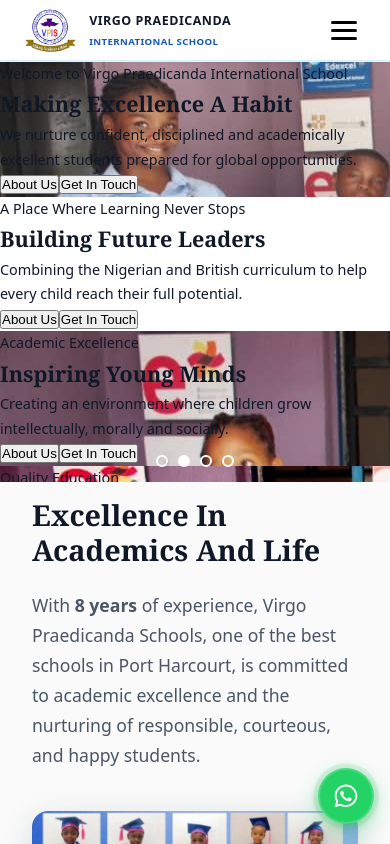
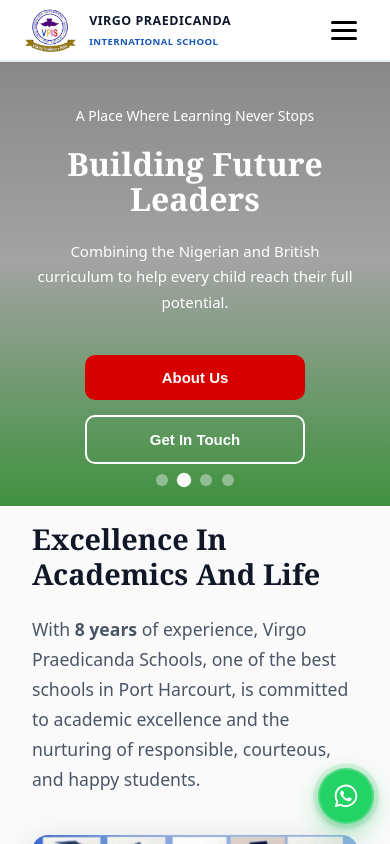
Before and after one commit to Abas-dev/VIRGO-PRAEDICANDA-landing, a React (Vite) app: page / in a window 390 px wide. Shown: the top 844 px of the page. Built offline with nearby package versions, Linux system fonts and the light colour scheme.

Commit message:
Update index.css

```diff
--- a/src/index.css
+++ b/src/index.css
@@ -613,150 +613,153 @@ iframe {
 }
 
 /* ── 5. Hero + hero carousel ──────────────────────────────── */
-.hero-modern {
-  padding: 0;
-  background-color: #fafafa;
-  height: auto;
-  min-height: 70vh;
-  display: flex;
-  align-items: center;
-  position: relative;
-  margin-bottom: 0;
-  overflow: hidden;
-}
-
-.hero-stacked {
-  display: flex;
-  flex-direction: column;
-  align-items: center;
-  gap: 0;
-  width: 100%;
-  height: 70vh;
-  min-height: 400px;
-  max-height: 800px;
-  position: relative;
-  margin-bottom: 0;
-  padding: 0;
-}
-
-.hero-stacked-carousel {
-  width: 100%;
-  height: 100%;
-  position: relative;
-  margin: 0;
-  padding: 0;
-  display: block;
-  overflow: hidden;
-}
-
-.hero-carousel-order {
-  order: 2;
-  width: 100%;
-}
-
 .hero-carousel {
   position: relative;
-  border-radius: 0;
+  width: 100%;
+  height: calc(100vh - var(--nav-height));
+  height: calc(100dvh - var(--nav-height));
   overflow: hidden;
-  box-shadow: none;
-  background: white;
-  height: 100%;
-  width: 100%;
-  margin: 0;
-  padding: 0;
-  display: block;
-}
-
-.hero-stacked-carousel .hero-carousel {
-  border-radius: 0;
-  aspect-ratio: unset;
-  height: 100%;
-  width: 100%;
-  box-shadow: none;
-  margin: 0;
-  padding: 0;
-  display: block;
-}
-
-.hero-carousel-track {
-  position: relative;
-  width: 100%;
-  height: 100%;
-}
-
-.hero-carousel-slide {
+}
+
+.hero-slide {
   position: absolute;
   inset: 0;
+  background-size: cover;
+  background-position: center;
+  background-repeat: no-repeat;
+
   opacity: 0;
+  visibility: hidden;
   transition: opacity 0.8s ease;
 }
 
-.hero-carousel-slide.active {
+.hero-slide.active {
   opacity: 1;
-}
-
-.hero-carousel-slide img {
-  width: 100%;
-  height: 100%;
-  object-fit: cover;
-  object-position: center;
+  visibility: visible;
+  z-index: 2;
+}
+
+/* Overlay */
+
+.hero-overlay {
+  position: absolute;
+  inset: 0;
+  background:
+    linear-gradient(
+      to bottom,
+      rgba(0,0,0,.45) 0%,
+      rgba(0,0,0,.35) 45%,
+      rgba(0,110,0,.75) 100%
+    );
+}
+
+/* Content */
+
+.hero-content {
+  position: absolute;
+  inset: 0;
+  z-index: 5;
+
+  display: flex;
+  flex-direction: column;
+  justify-content: center;
+  align-items: center;
+
+  text-align: center;
+
+  width: min(90%, 700px);
+  margin: auto;
+
+  color: white;
+}
+
+.hero-content p {
+  font-size: 18px;
+  font-weight: 500;
+  margin-bottom: 18px;
+}
+
+.hero-content h2 {
+  font-size: 64px;
+  line-height: 1.1;
+  font-weight: 800;
+  margin-bottom: 22px;
+}
+
+.hero-content span {
   display: block;
-}
-
-.hero-carousel-arrow {
-  position: absolute;
-  top: 50%;
-  transform: translateY(-50%);
-  background: rgba(0, 0, 0, 0.5);
+  font-size: 20px;
+  line-height: 1.8;
+  margin-bottom: 40px;
+}
+
+/* Buttons */
+
+.hero-buttons {
+  display: flex;
+  gap: 20px;
+  flex-wrap: wrap;
+  justify-content: center;
+}
+
+.hero-btn-primary,
+.hero-btn-secondary {
+  padding: 16px 38px;
+  border-radius: 10px;
+  font-size: 17px;
+  font-weight: 700;
+  cursor: pointer;
+  transition: 0.3s;
+}
+
+.hero-btn-primary {
+  border: none;
+  background: #d60000;
   color: white;
-  border: none;
-  width: 50px;
-  height: 50px;
-  border-radius: 50%;
-  font-size: 1.2rem;
-  cursor: pointer;
-  transition: background 0.2s ease;
-  display: flex;
-  align-items: center;
-  justify-content: center;
-  z-index: 10;
-}
-
-.hero-carousel-arrow:hover {
-  background: rgba(0, 0, 0, 0.7);
-}
-
-.hero-carousel-prev {
-  left: 30px;
-}
-
-.hero-carousel-next {
-  right: 30px;
-}
+}
+
+.hero-btn-primary:hover {
+  background: #b10000;
+}
+
+.hero-btn-secondary {
+  background: transparent;
+  border: 2px solid white;
+  color: white;
+}
+
+.hero-btn-secondary:hover {
+  background: white;
+  color: black;
+}
+
+/* Dots */
 
 .hero-carousel-dots {
   position: absolute;
-  bottom: 30px;
+  bottom: 35px;
   left: 50%;
   transform: translateX(-50%);
+
   display: flex;
   gap: 10px;
-  z-index: 10;
+
+  z-index: 20;
 }
 
 .hero-carousel-dot {
   width: 12px;
   height: 12px;
   border-radius: 50%;
-  border: 2px solid white;
-  background: transparent;
+  border: none;
+  background: rgba(255, 255, 255, 0.4);
   cursor: pointer;
-  transition: background 0.2s ease;
-  padding: 0;
+  transition: 0.3s;
 }
 
 .hero-carousel-dot.active {
   background: white;
+  transform: scale(1.2);
 }
 
 /* ── 6. Homepage sections ─────────────────────────────────── */
@@ -1382,6 +1385,57 @@ iframe {
   letter-spacing: 0.2px;
 }
 
+/* Our Achievements */
+.achievements-section {
+  padding: 90px 20px;
+  background: #f8f8f8;
+}
+
+.achievements-header {
+  text-align: center;
+  margin-bottom: 60px;
+}
+
+.achievements-header h2 {
+  font-size: 3rem;
+  font-weight: 800;
+  color: #111;
+}
+
+.achievements-grid {
+  display: grid;
+  grid-template-columns: repeat(3, 1fr);
+  gap: 40px;
+}
+
+.achievement-card {
+  text-align: center;
+}
+
+.achievement-icon {
+  color: #e31b23;
+  margin-bottom: 20px;
+
+  display: flex;
+  justify-content: center;
+  align-items: center;
+}
+
+.achievement-card h3 {
+  color: #00b31b;
+  font-size: 3.6rem;
+  font-weight: 700;
+  margin-bottom: 18px;
+}
+
+.achievement-card p {
+  color: #222;
+  font-size: 1.7rem;
+  line-height: 1.7;
+  max-width: 300px;
+  margin: auto;
+}
+
 /* ── 7. Shared components ─────────────────────────────────── */
 .lightbox {
   position: fixed;
@@ -2438,20 +2492,21 @@ iframe {
   }
 
   /* Hero */
-  .hero-modern,
-  .hero-stacked {
-    height: auto;
-    min-height: 60vh;
-  }
-
-  .hero-stacked-carousel {
-    position: relative;
-    height: 60vh;
-  }
-
-  .hero-carousel,
-  .hero-stacked-carousel .hero-carousel {
-    height: 60vh;
+  .hero-carousel {
+    height: calc(60vh - var(--nav-height));
+    height: calc(60dvh - var(--nav-height));
+  }
+
+  .hero-content {
+    width: 85%;
+  }
+
+  .hero-content h2 {
+    font-size: 48px;
+  }
+
+  .hero-content span {
+    font-size: 18px;
   }
 
   .hero-title {
@@ -2492,6 +2547,20 @@ iframe {
   .vmv-acc-btn {
     font-size: 1.5rem;
   }
+
+  /* Achievements */
+  .achievements-grid {
+    grid-template-columns: 1fr;
+    gap: 70px;
+  }
+
+  .achievement-card h3 {
+    font-size: 3.3rem;
+  }
+
+  .achievement-card p {
+    font-size: 1.55rem;
+  }
 }
 
 /* ── Phones / small tablets ───────────────────────────────── */
@@ -2533,54 +2602,37 @@ iframe {
     font-size: 0.65rem;
   }
 
-  /* Hero: wrapper collapses, the carousel defines its own height
-     via aspect-ratio + max-height */
-  .hero-modern,
-  .hero-stacked {
-    height: auto;
-    min-height: 0;
-    margin: 0;
-    padding: 0;
-  }
-
-  .hero-stacked.container,
-  .hero-modern .container {
-    padding: 0;
-    margin: 0;
-    max-width: 100%;
-  }
-
-  .hero-stacked-carousel {
-    position: relative;
-    height: auto;
-    margin: 0;
-    padding: 0;
-  }
-
-  .hero-carousel,
-  .hero-stacked-carousel .hero-carousel {
-    height: auto;
-    aspect-ratio: 4 / 5;
-    max-height: 420px;
-    margin: 0;
-  }
-
-  .hero-carousel-arrow {
-    width: 35px;
-    height: 35px;
-    font-size: 0.9rem;
-  }
-
-  .hero-carousel-prev {
-    left: 15px;
-  }
-
-  .hero-carousel-next {
-    right: 15px;
+  /* Hero */
+  .hero-content {
+    width: 90%;
+    padding: 0 12px;
+  }
+
+  .hero-content p {
+    font-size: 15px;
+  }
+
+  .hero-content h2 {
+    font-size: 38px;
+  }
+
+  .hero-content span {
+    font-size: 17px;
+    line-height: 1.7;
+  }
+
+  .hero-buttons {
+    gap: 15px;
+  }
+
+  .hero-btn-primary,
+  .hero-btn-secondary {
+    padding: 14px 28px;
+    font-size: 15px;
   }
 
   .hero-carousel-dots {
-    bottom: 15px;
+    bottom: 20px;
   }
 
   /* Homepage sections: tight, consistent spacing */
@@ -2732,6 +2784,33 @@ iframe {
   .cta-btn {
     justify-content: center;
   }
+
+  /* Achievements */
+  .achievements-section {
+    padding: 70px 20px;
+  }
+
+  .achievements-header {
+    margin-bottom: 50px;
+  }
+
+  .achievements-header h2 {
+    font-size: 2.5rem;
+  }
+
+  .achievement-icon svg {
+    width: 55px;
+    height: 55px;
+  }
+
+  .achievement-card h3 {
+    font-size: 3.2rem;
+  }
+
+  .achievement-card p {
+    width: 90%;
+    font-size: 1.45rem;
+  }
 }
 
 /* ── Small phones ─────────────────────────────────────────── */
@@ -2776,24 +2855,27 @@ iframe {
     font-size: 1.6rem;
   }
 
-  .hero-carousel,
-  .hero-stacked-carousel .hero-carousel {
-    aspect-ratio: 3 / 4;
-    max-height: 420px;
-  }
-
-  .hero-carousel-arrow {
-    width: 32px;
-    height: 32px;
-    font-size: 0.85rem;
-  }
-
-  .hero-carousel-prev {
-    left: 10px;
-  }
-
-  .hero-carousel-next {
-    right: 10px;
+  .hero-content h2 {
+    font-size: 32px;
+  }
+
+  .hero-content span {
+    font-size: 15px;
+  }
+
+  .hero-content p {
+    font-size: 14px;
+  }
+
+  .hero-buttons {
+    flex-direction: column;
+    width: 100%;
+    align-items: center;
+  }
+
+  .hero-btn-primary,
+  .hero-btn-secondary {
+    width: 220px;
   }
 
   .quality-education-title,
```
